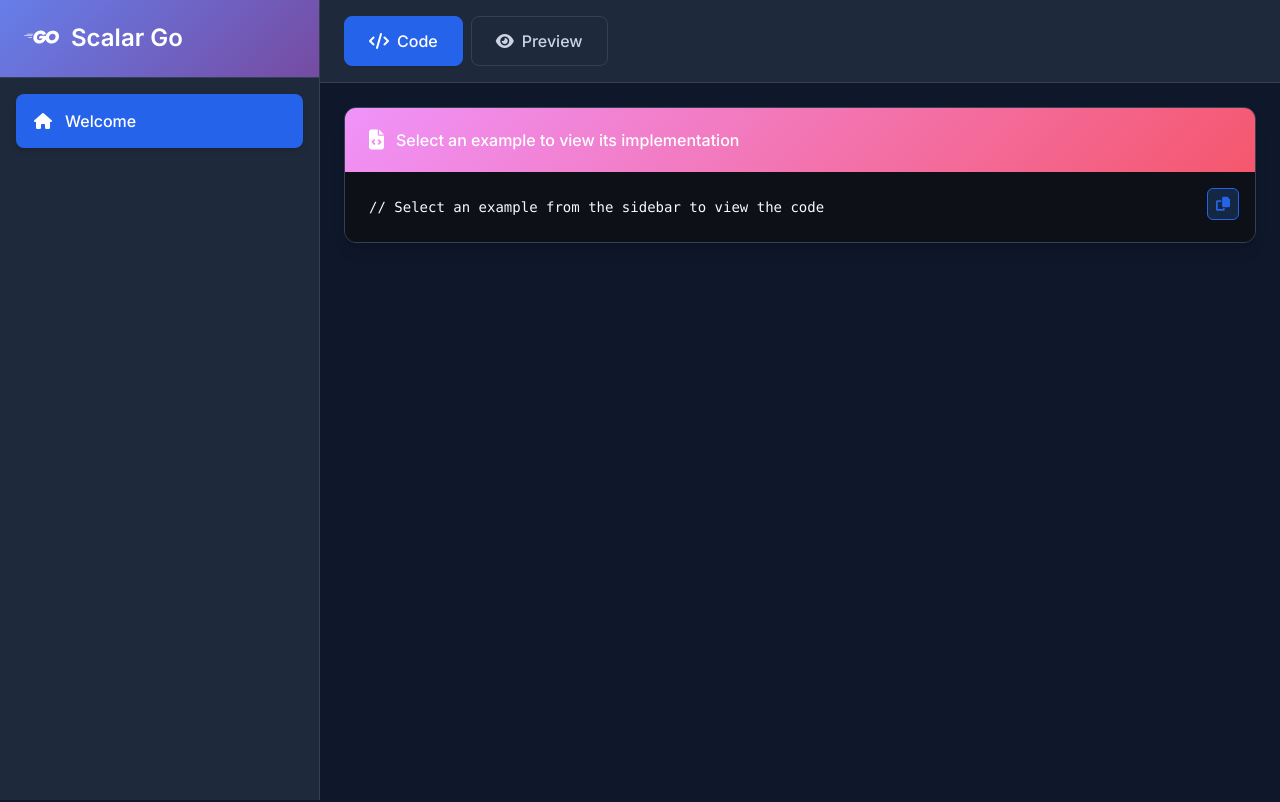
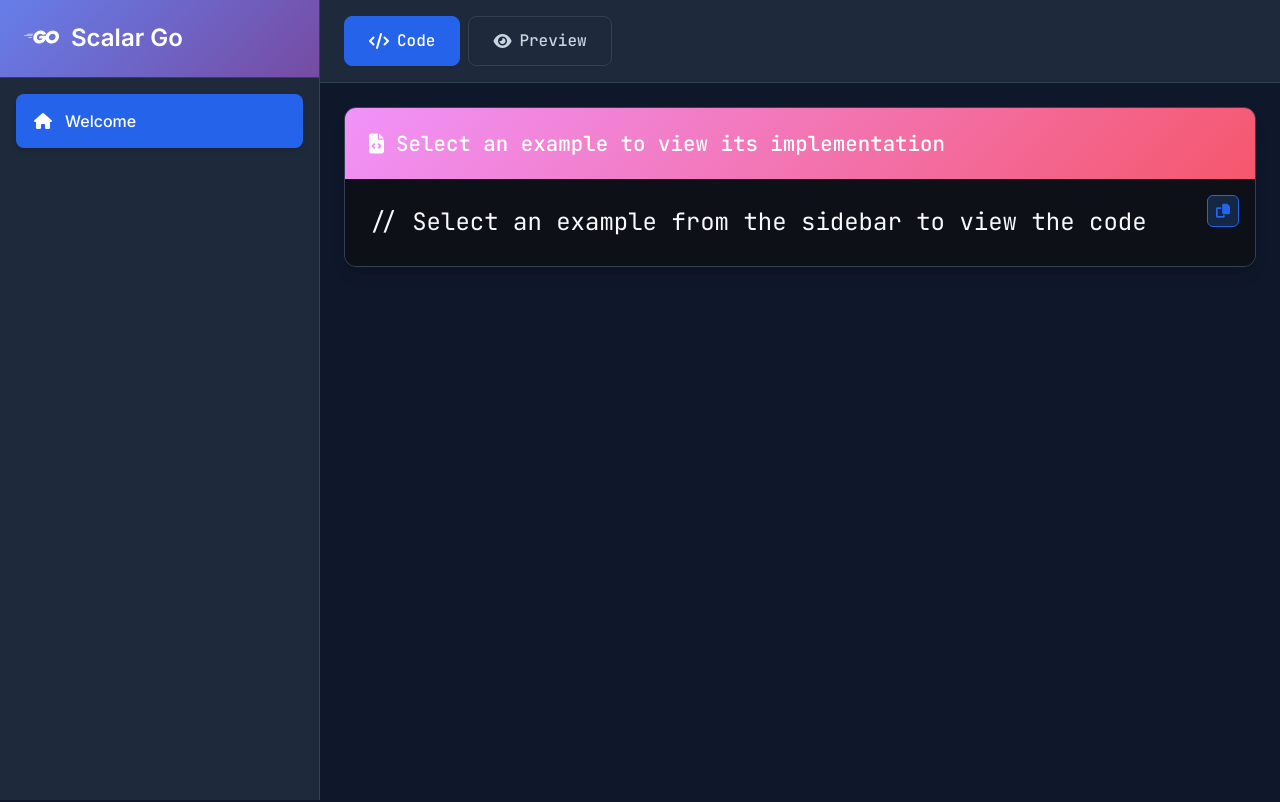
Before and after one commit to bdpiprava/scalar-go, a plain HTML site: page docs/template/index.html in a window 1280 px wide. Shown: the top 802 px of the page. Drawn offline with nearby package versions, Linux system fonts and the light colour scheme.

Commit message:
docs: Update the docs

```diff
--- a/docs/template/index.html
+++ b/docs/template/index.html
@@ -169,6 +169,7 @@
             display: flex;
             align-items: center;
             gap: 0.5rem;
+            font-family: 'JetBrains Mono', 'Consolas', 'Monaco', 'Courier New', monospace;
         }
 
         .tab-button:hover {
@@ -238,6 +239,11 @@
             line-height: 1.6;
             overflow-x: auto;
             border: none;
+        }
+
+        .code-pre code {
+            font-family: 'JetBrains Mono', 'Consolas', 'Monaco', 'Courier New', monospace;
+            font-size: 1.5rem;
         }
 
         .copy-button {
@@ -406,6 +412,11 @@
         @keyframes spin {
             from { transform: rotate(0deg); }
             to { transform: rotate(360deg); }
+        }
+
+        .description {
+            font-family: 'JetBrains Mono', 'Consolas', 'Monaco', 'Courier New', monospace;
+            font-size: 1.3rem;
         }
     </style>
 </head>
```
Also changed, not shown: 1 other file.
